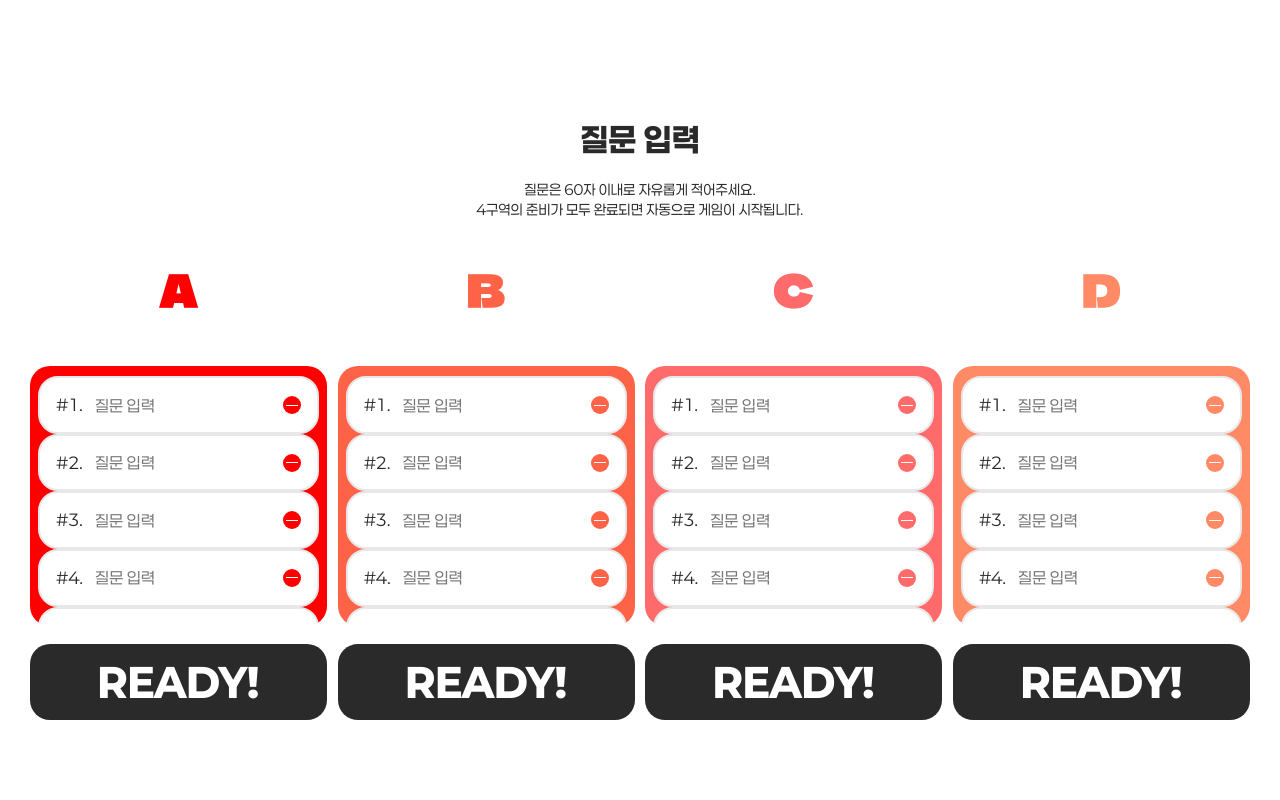
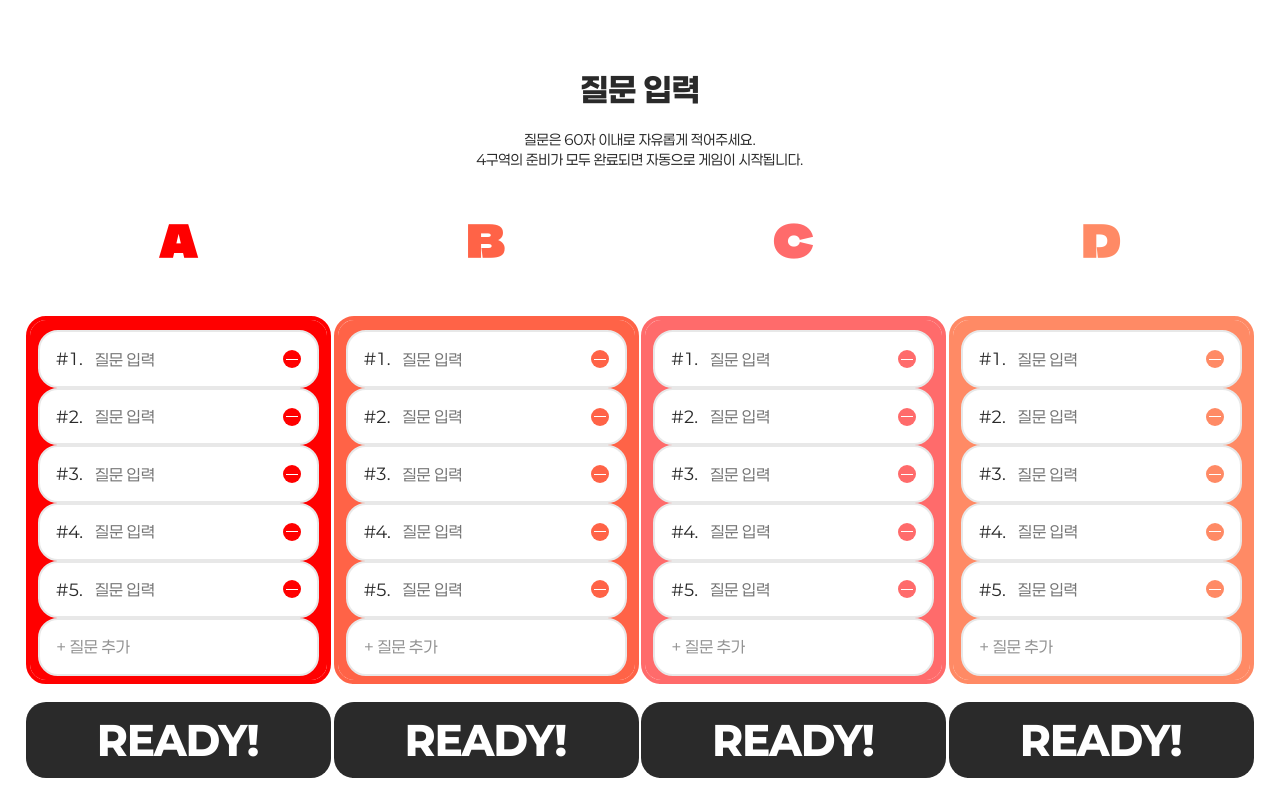
Before and after one commit to thisminji/2025-simba-2-marblekiri, a Django app: page /custom_questions/ in a window 1280 px wide. Run offline with Django 5.2, Linux system fonts and the light colour scheme; some web fonts are replaced.

Commit message:
[BE] style: custom 질문 목록 스타일 수정

```diff
--- a/marblekiri/static/css/custom_questions.css
+++ b/marblekiri/static/css/custom_questions.css
@@ -9,7 +9,7 @@ h1 {
   font-style: normal;
   font-weight: 800;
   line-height: normal;
-  padding-top: 100px;
+  padding-top: 50px;
   text-align: center;
 }
 
@@ -73,19 +73,18 @@ p {
   align-items: stretch;
   border-radius: 20px;
   background: #F00;
-  height: 240px; /* 질문 4개만 보이도록 */
-  overflow-y: auto;
-  scrollbar-width: none; /* Firefox */
-  -ms-overflow-style: none; /* IE & Edge */
+  border: 4px solid #F00;
+  height: 340px;
+  overflow: auto;
 }
 
 .question-list::-webkit-scrollbar {
   display: none; /* Chrome, Safari, Opera, 스크롤 안보이도록 */
 }
 
-#question-list-B { background: #FF6347; }
-#question-list-C { background: #FF6B6B; }
-#question-list-D { background: #FF8A65; }
+#question-list-B { background: #FF6347; border: 4px solid #FF6347;}
+#question-list-C { background: #FF6B6B; border: 4px solid #FF6B6B;}
+#question-list-D { background: #FF8A65; border: 4px solid #FF8A65;}
 
 /* 질문 항목 */
 .question-number {
@@ -107,7 +106,7 @@ p {
   border-radius: 20px;
   border: 2px solid var(--Main-Disabled-2, #E8E8E8);
   background: #FFF;
-  height: 80px;
+  flex-shrink: 0;
 }
 .question-box input {
   color: var(--Main-Black, #2A2A2A);
@@ -172,7 +171,7 @@ p {
   border-radius: 20px;
   border: 2px solid var(--Main-Disabled-2, #E8E8E8);
   background: #FFF;
-  height: 80px;
+  flex-shrink: 0;
 }
 
 /* READY 버튼 */
```
